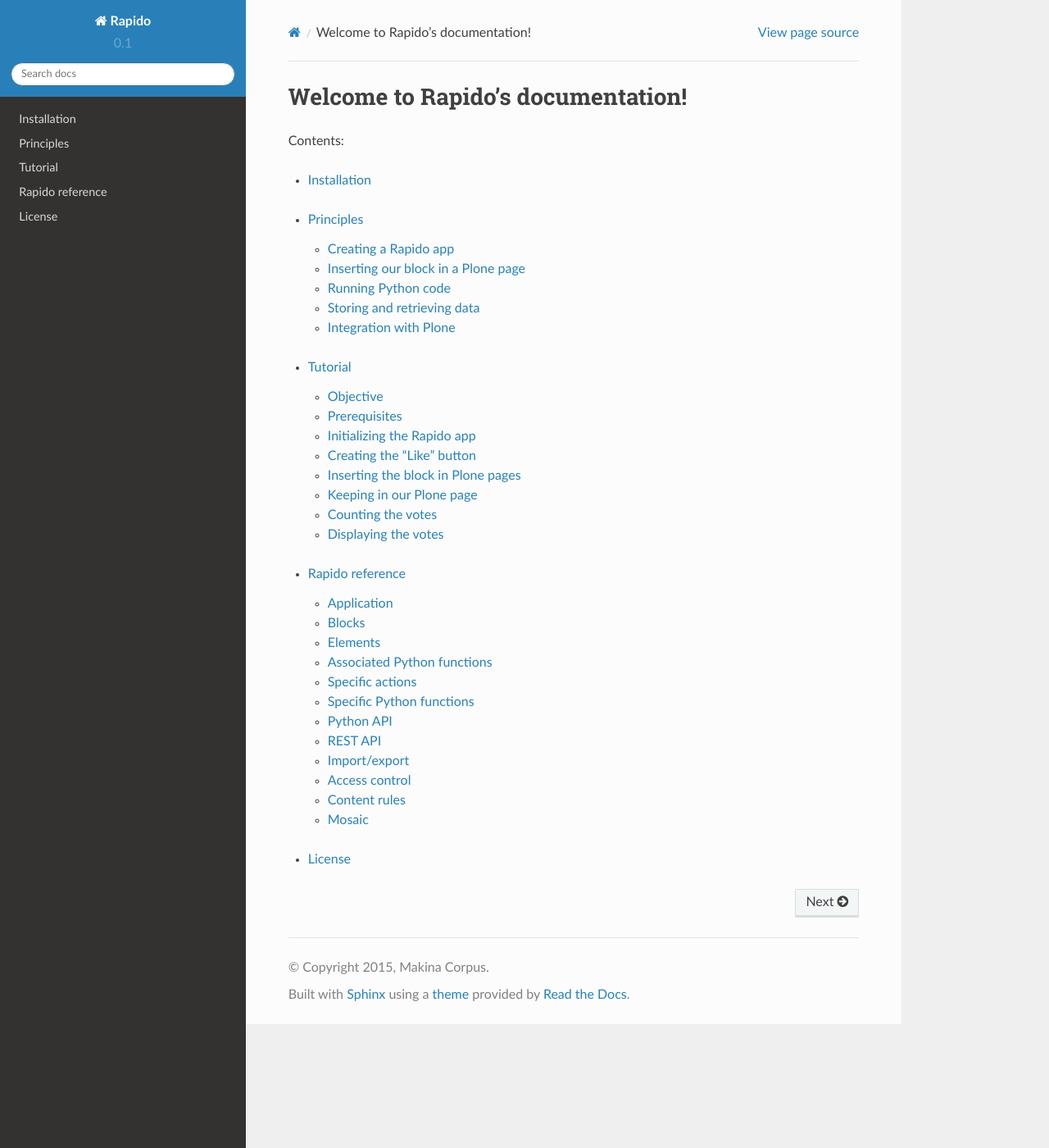
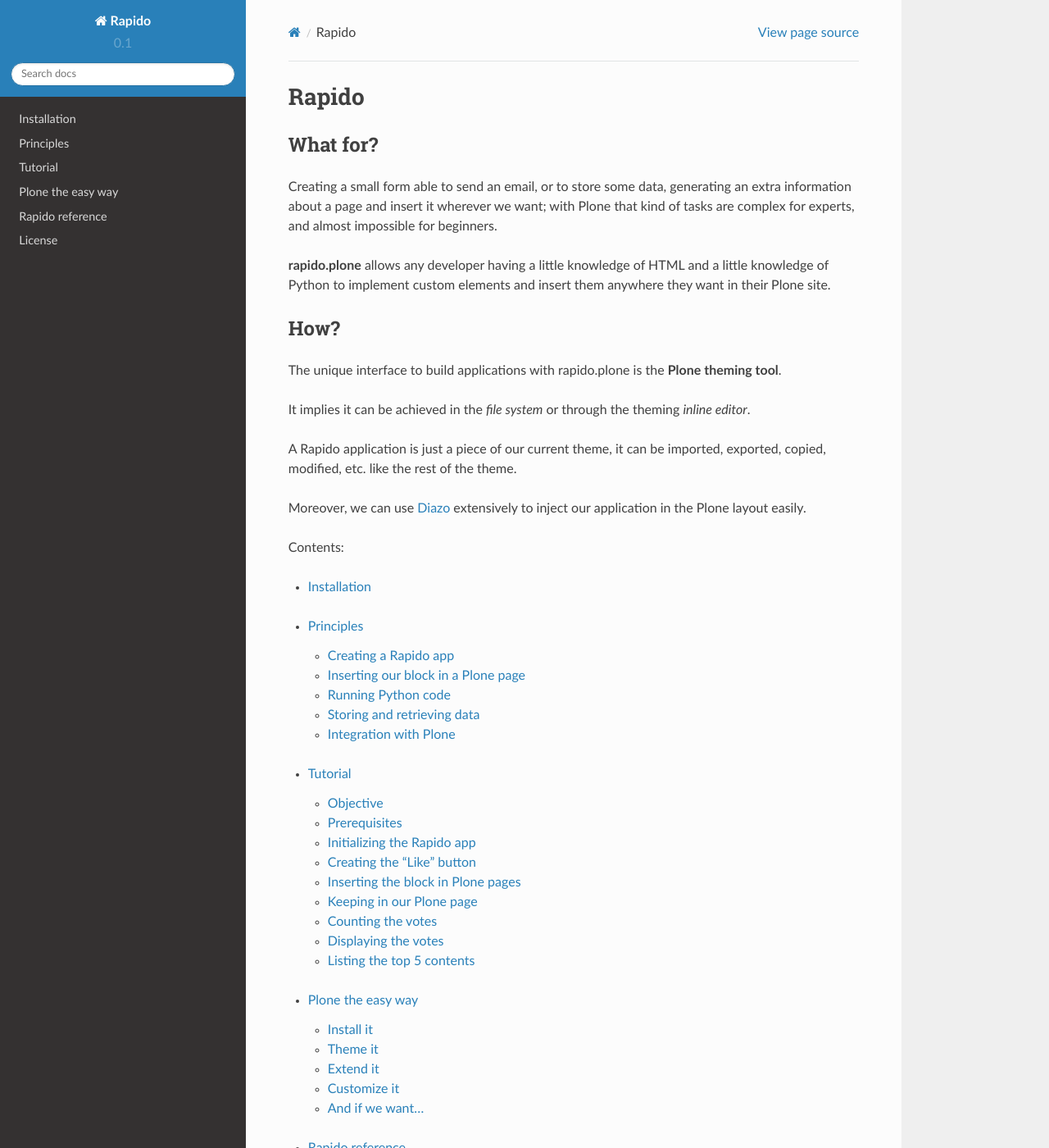
Before and after one commit to collective/rapido.plone, a Sphinx documentation site: the page built from docs/index.rst, in a window 1280 px wide and 1400 px high. Shown: the whole window at 82% size. Built offline with Sphinx 7.4.7 and the Read the Docs theme 2.0.0, drawn with Linux system fonts in a browser that asks for light colours.

Commit message:
more doc
more doc

```diff
--- a/README.rst
+++ b/README.rst
@@ -38,4 +38,4 @@
 Documentation
 =============
 
-See the full `Rapido documentation <http://http://rapido.readthedocs.org/en/latest/>`_.
+See the full `Rapido documentation <http://rapidoplone.readthedocs.org/en/latest/>`_.
--- /dev/null
+++ b/docs/easy-plone.rst
@@ -0,0 +1,104 @@
+Plone the easy way
+==================
+
+Creating a site with Plone is easy, but developing with Plone might seem
+frightening.
+
+It can be actually easy, and it does not necessarily involve to learn a lot
+about various complex frameworks.
+
+Here are the basics of easy developing with Plone.
+
+Install it
+----------
+
+Installing Plone is very easy (see the `installation documentation
+<http://docs.plone.org/manage/installing/installation.html>`_).
+
+Once done, just add Rapido (see :doc:`./installation`).
+
+Theme it
+--------
+
+`Diazo <http://docs.diazo.org/en/latest/>`_ is the Plone theming engine. Diazo
+has a brilliant approach of theming: it is applied on top of Plone, not inside.
+
+Indeed, Plone produces content pages and Diazo can apply any theme on-the-fly to
+those pages. So we do not need to know anything about Plone internal mechanisms
+to theme it.
+
+Diazo only requires a regular static theme (HTML files, CSS, JS, etc.) and an
+XML file (``rules.xml``) which allows to specify where each parts of our Plone
+content pages must goes in our static design.
+
+The Diazo theme can be built directly from the Plone interface in the Theming
+editor. The Plone 5 default theme (named Barceloneta) can be copied and we can
+modify whatever we want in this copy.
+
+The copy can be exported as a .zip file, and import back in the same site (to
+restore a previous version), or on another site (for instance to deploy a new
+theme from development to production).
+
+If we are not comfortable with managing our theme implementation in a web-based
+interface, we might also store it on our server in the Plone installation
+folder::
+
+    $INSTALL_FOLDER/resources/theme/my-theme
+
+Extend it
+---------
+
+Plone can be extented in two ways.
+
+We can `install add-ons <http://training.plone.org/5/add-ons.html>`_ developed
+by the Plone community.
+
+And we can also create our own specific content types using `Dexterity <http://training.plone.org/5/dexterity.html>`_.
+Dexterity is the Plone content-type framework and it allows to create new
+content-types through the Plone web interface.
+
+Like with Diazo, we are able to export what have been created online, so we can
+import it back later or import it on another server.
+
+Customize it
+------------
+
+Once we have change the design with Diazo, we might want to re-organize or
+enrich the content layout themselves.
+
+`Mosaic <http://plone-app-mosaic.s3-website-us-east-1.amazonaws.com/latest/>`_
+is the perfect solution to manipulate the content layout, we can move existing
+elements (like the title, description, etc.), but also add new ones.
+
+Diazo and Mosaic allows us to control entirely how information is displayed
+in  our web site, but it does not allow to change the behavior of Plone, like
+adding new features, new dynamically computed information, etc.
+
+It can be achieved with Rapido (as explained in :doc:`./tutorial`), with a very
+basic knowledge of HTMl and Python (so still no need to learn about the
+different Plone frameworks).
+
+Our Rapido developments are managed in our existing theme folder, so here again
+we can work online in the Plone theming editor, or in ``/resources/theme``
+folder.
+
+Rapido gives an easy access to the `Plone API <http://docs.plone.org/develop/plone.api/docs/>`_. The Plone API gathers in one unique module many different Plone tools
+allowing to search for contents, create contents, access user profiles
+information, etc. It makes Plone internal features much more approchable, and
+developping with Rapido might be a good opportunity to discover Plone through
+its API.
+
+And if we want...
+-----------------
+
+It might be sufficient to cover almost anything we might need to implement in
+our Plone site.
+
+But if at some point we feel comfortable enough with the Plone technical
+environment, and if we want to learn more, then we might consider to create our
+own Plone add-on.
+
+Our add-on will handle our Diazo theme (including our Rapido developments), our
+Dexterity content-type definitions, and all our configuration settings.
+
+It is properly documented in the `Plone documentation <http://docs.plone.org/develop/addons/index.html>`_, and the `Plone training <http://training.plone.org/5/theming/theme-package.html>`_ might also be very helpful.
--- a/docs/index.rst
+++ b/docs/index.rst
@@ -3,8 +3,34 @@
    You can adapt this file completely to your liking, but it should at least
    contain the root `toctree` directive.
 
-Welcome to Rapido's documentation!
-==================================
+Rapido
+======
+
+What for?
+---------
+
+Creating a small form able to send an email, or to store some data, generating
+an extra information about a page and insert it wherever we want; with Plone
+that kind of tasks are complex for experts, and almost impossible for beginners.
+
+**rapido.plone** allows any developer having a little knowledge of HTML and a
+little knowledge of Python to implement custom elements and insert them anywhere
+they want in their Plone site.
+
+How?
+----
+
+The unique interface to build applications with rapido.plone is the **Plone
+theming tool**.
+
+It implies it can be achieved in the *file system* or through the theming
+*inline editor*.
+
+A Rapido application is just a piece of our current theme, it can be
+imported, exported, copied, modified, etc. like the rest of the theme.
+
+Moreover, we can use `Diazo <http://docs.diazo.org/en/latest/>`_ extensively to
+inject our application in the Plone layout easily.
 
 Contents:
 
@@ -26,6 +52,11 @@
 .. toctree::
    :maxdepth: 2
 
+   easy-plone
+
+.. toctree::
+   :maxdepth: 2
+
    reference
 
 .. toctree::
--- a/docs/tutorial.rst
+++ b/docs/tutorial.rst
@@ -185,7 +185,7 @@
 
 So we have now a new ``display`` element in our block.
 
-Let's declare it in ``rate.yaml``:
+We must declare it in ``rate.yaml``:
 
 .. code-block:: yaml
 
@@ -212,3 +212,81 @@
 as votes we have stored.
 
 That's it! Our rating feature is ready to be used.
+
+Listing the top 5 contents
+--------------------------
+
+We would also like to see the top 5 rated contents on the site home page.
+
+First we need is to index the ``total`` element.
+
+We declare its indexing mode in ``rate.yaml``:
+
+.. code-block:: yaml
+
+    target: ajax
+        elements:
+            like:
+                type: ACTION
+                label: Like
+            display:
+                type: BASIC
+            total:
+                type: NUMBER
+                index_type: field
+
+And then we have to refresh the storage index by calling the following URL::
+
+    http://localhost:8080/Plone/@@rapido/rating/refresh
+
+We are now able to build a block to display the top 5 contents:
+
+- ``top5.html``:
+
+.. code-block:: html
+
+    <h3>Our current Top 5!</h3>
+    {top}
+
+- ``top5.yaml``:
+
+.. code-block:: yaml
+
+    elements:
+        top:
+            type: BASIC
+
+- ``top5.py``:
+
+.. code-block:: python
+
+    def top(context):
+        search = context.app.search("total>0", sort_index="total", reverse=True)[:5]
+        html = "<ul>"
+        for record in search:
+            content = context.api.content.get(path=record.get_item("id"))
+            html += '<li><a href="%s">%s</a> %d ❤</li>' % (
+                content.absolute_url(),
+                content.title,
+                record.get_item("total"))
+        html += "</ul>"
+        return html
+
+The ``search`` method allows to query our stored records. The record ids are
+the contents pathes, so using the Plone API (``context.api``), we can easily
+get the corresponding contents, and then obtain their URLs and titles.
+
+Our block works now::
+
+    http://localhost:8080/tutorial/@@rapido/rating/block/top5
+
+Finally, we have to insert our block in the home page. That will be done in
+``rules.xml``:
+
+.. code-block:: xml
+
+    <rules css:if-content=".section-front-page">
+        <before css:content=".documentFirstHeading">
+            <include css:content="form" href="/@@rapido/rating/block/top5" />
+        </before>
+    </rules>
```
Also changed, not shown: other parts of README.rst (+2 -2 lines), docs/installation.rst (+10 -4 lines).
